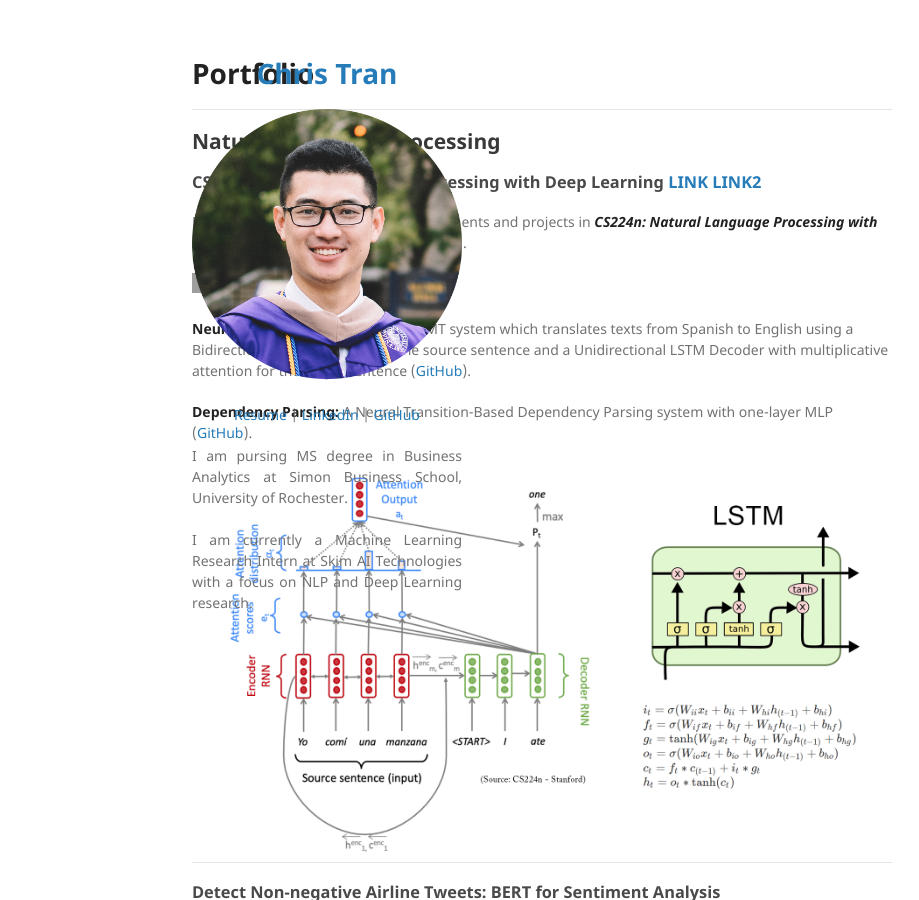
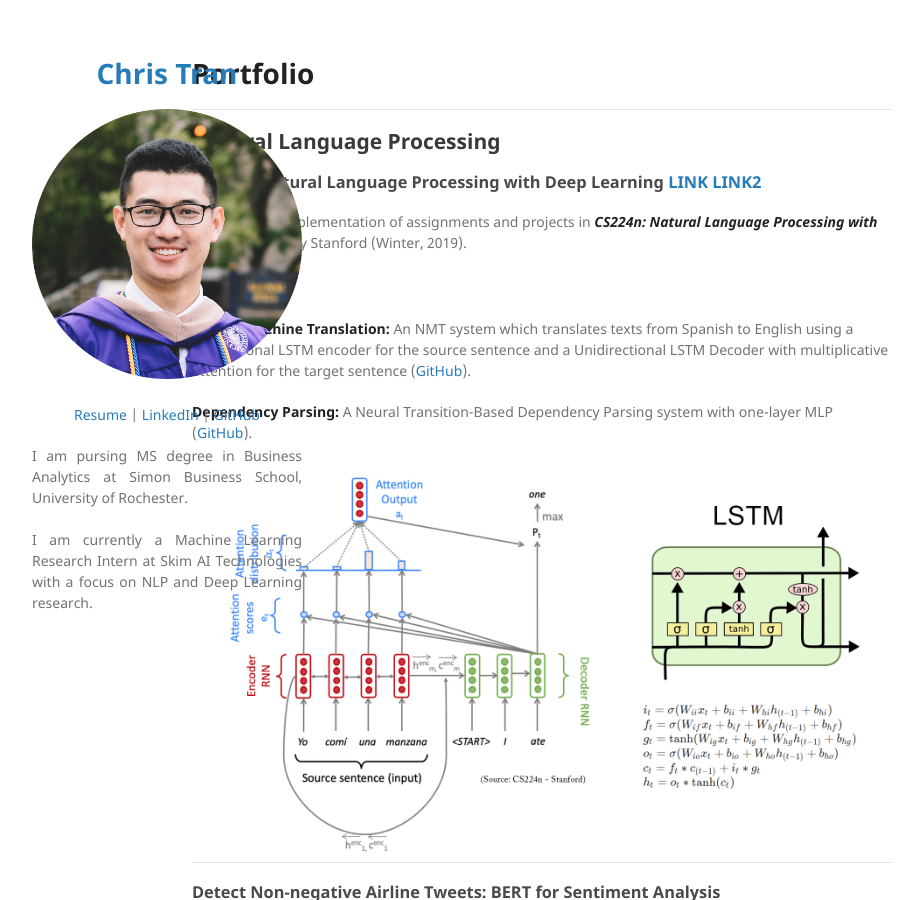
Before and after one commit to paulslin/paulslin.github.io, a Jekyll site: the page built from index.md, in a window 1280 px wide and 900 px high. Shown: the whole window, without its empty margins (178-1097 px from the left). Built offline with Jekyll 4.4.1, drawn with Linux system fonts in a browser that asks for light colours; our own code applies the rules of GitHub Pages for plain Markdown files; grey boxes are pictures that could not be loaded.

Commit message:
Update default.html

```diff
--- a/_layouts/default.html
+++ b/_layouts/default.html
@@ -13,9 +13,7 @@
   </head>
   <body>
     <div class="wrapper">
-      <section>
-
-       <header>
+      <header>
         <h1><a href="{{ "/" | absolute_url }}">{{ site.title | default: site.github.repository_name }}</a></h1>
 
         {% if site.logo %}
@@ -33,8 +31,7 @@
         {% endif %}
       </header>
 
-
-
+      <section>
       {{ content }}
 
       </section>
```
